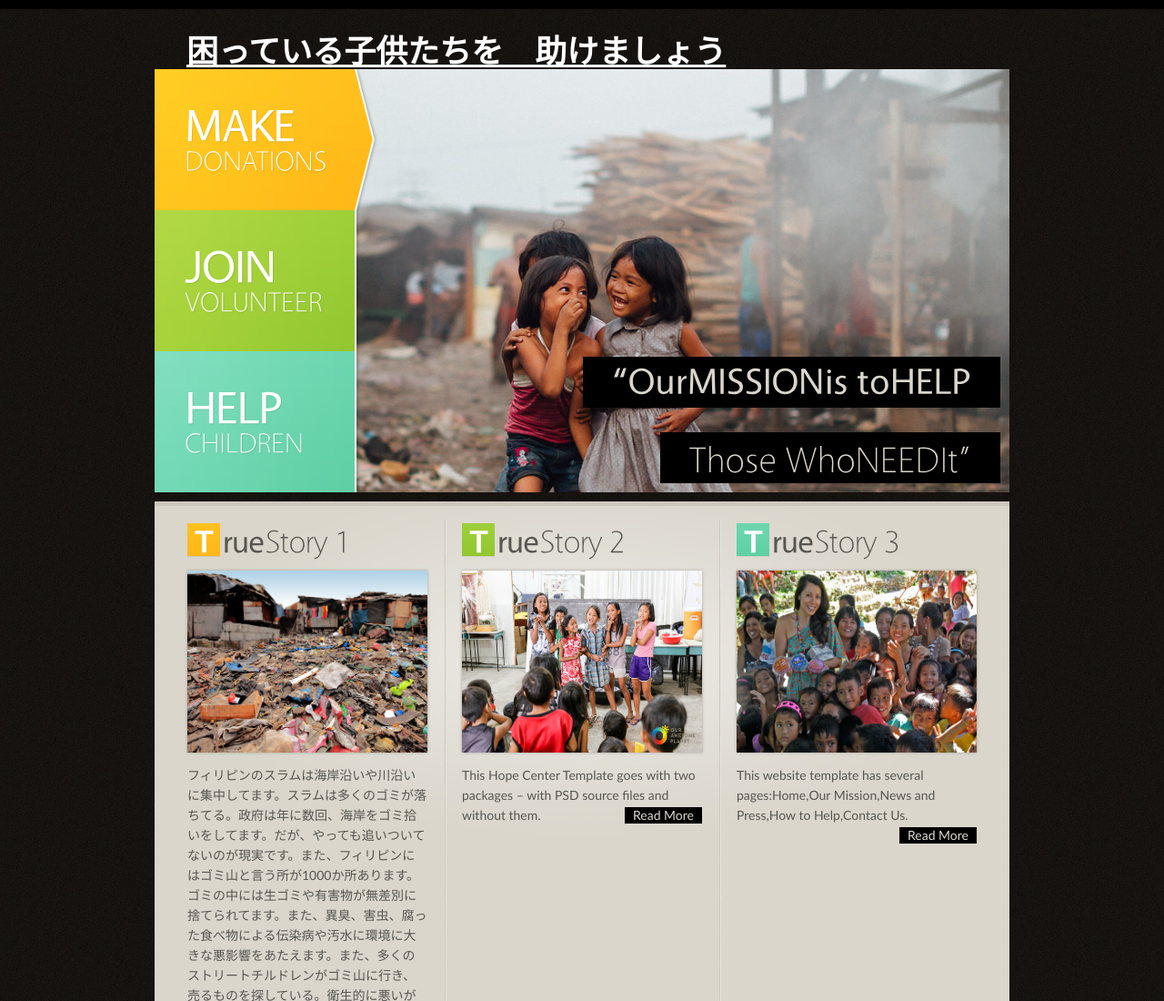
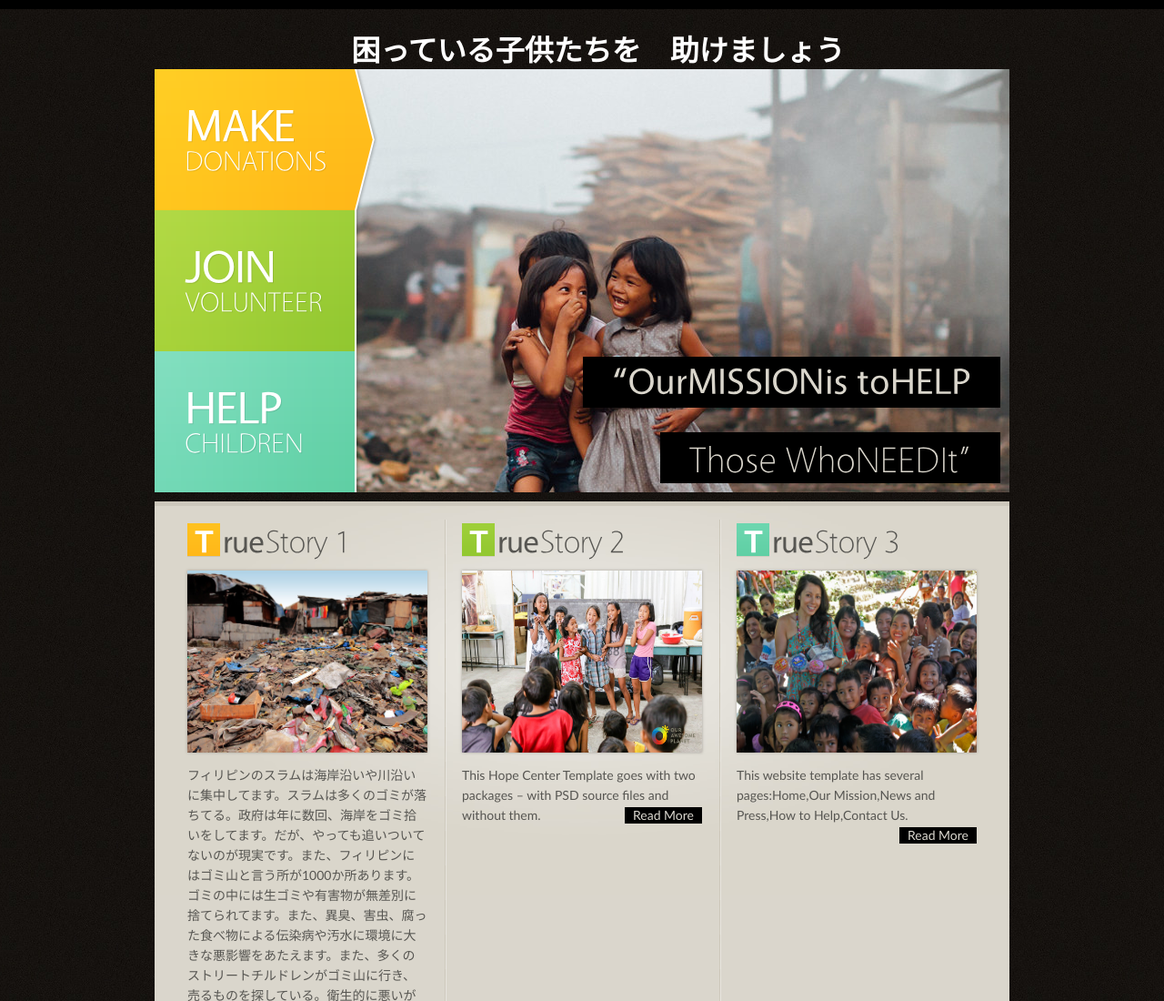
Before and after one commit to helpchildreninphilippines/helpchildreninphilippines.github.io, a plain HTML site: page index.html in a window 1280 px wide. Shown: the top 1100 px of the page at 91% size. Drawn offline with Linux system fonts and the light colour scheme.

Commit message:
title style update

```diff
--- a/index.html
+++ b/index.html
@@ -29,8 +29,8 @@
   <div class="main">
     <!-- header -->
     <header>
-      <div class="wrapper" style="padding-bottom: 10px;">
-        <h1><a href="index.html" class="title_head">困っている子供たちを　助けましょう</a></h1>
+      <div class="wrapper" style="padding-bottom: 10px; display:flex; justify-content:center;">
+        <h1><a href="index.html" style="color:white;font-size:32px;text-decoration:none;" class="title_head">困っている子供たちを　助けましょう</a></h1>
         <nav>
         </nav>
         <nav></nav>
```
